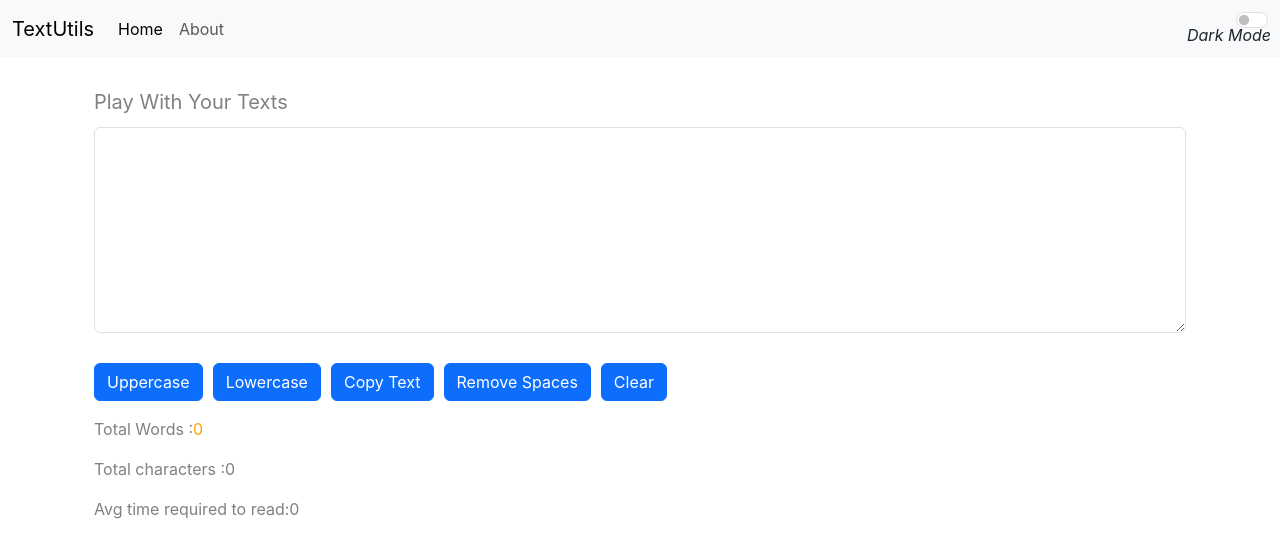
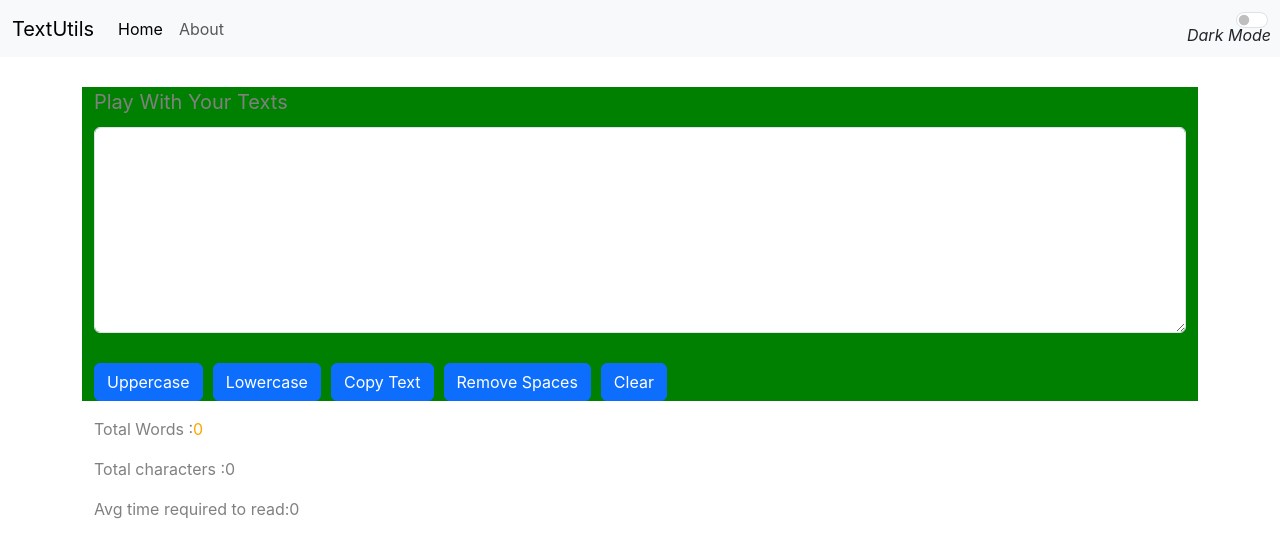
Before and after one commit to ashishyadavv/text-utils, a React (Create React App) app: page / in a window 1280 px wide. Shown: the top 558 px of the page. Built offline with nearby package versions, Linux system fonts and the light colour scheme.

Commit message:
background added

```diff
--- a/src/Components/TextForm.js
+++ b/src/Components/TextForm.js
@@ -39,7 +39,7 @@ export default function TextForm() {
 
   return (
     <>
-      <div className="container">
+      <div className="container" style={{ background: "green" }}>
         <label
           htmlFor="exampleFormControlTextarea1"
           style={{ color: "grey", fontSize: "20px", marginBottom: "10px" }}
```
